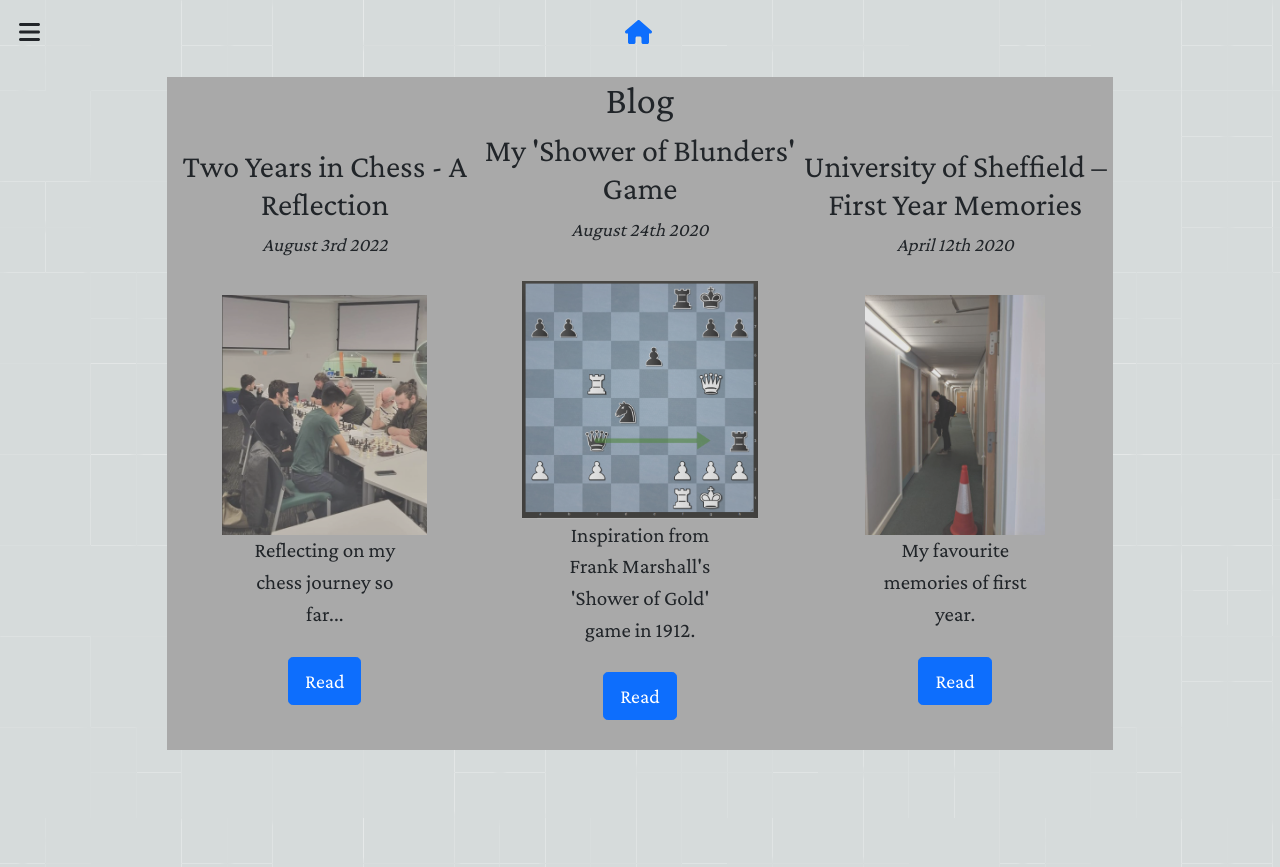
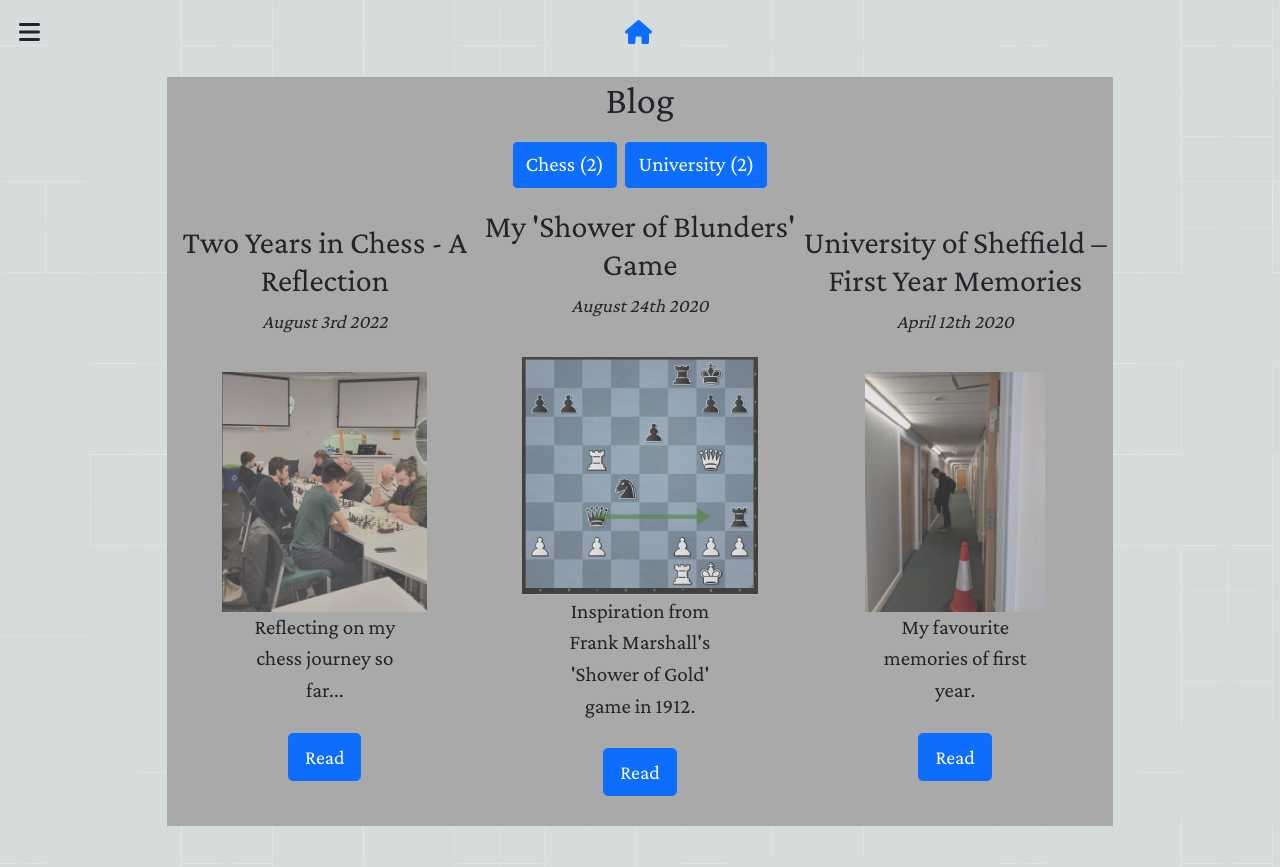
Before and after one commit to jluong23/blog, a React (Create React App) app: page /blog/posts in a window 1280 px wide. Built offline with nearby package versions, Linux system fonts and the light colour scheme.

Commit message:
Implemented category filters on blog

```diff
--- a/src/App.js
+++ b/src/App.js
@@ -3,7 +3,6 @@ import Header from "./components/Header";
 import Home from "./pages/Home";
 import BlogPost from "./pages/BlogPost";
 import "./styling.css";
-import BlogOverview from "./components/BlogOverview";
 import BlogPage from "./pages/BlogPage";
 import ProjectOverview from "./components/ProjectOverview";
 import styled from "styled-components";
@@ -35,12 +34,33 @@ const App = () => {
   }
 
   function getLatestBlogs(n, category){
-    // gets n latest blogs, starting from most recent
+    // gets n latest blogs, index 0 being most recent blog
     let sortedBlogs = [...blogData]
     sortedBlogs.sort(function(a,b){
       return new Date(b["date"]) - new Date(a["date"]);
     });
-    return sortedBlogs.slice(0, n);
+    sortedBlogs = sortedBlogs.slice(0, n);
+
+    // get blogs of a specific category if given
+    if(category){
+      sortedBlogs = sortedBlogs.filter((blog) => blog.categories.includes(category));
+    }
+    return sortedBlogs;
+  }
+
+  function getBlogCategories(){
+    // returns a dictionary of categories to blog count for all blogs
+    let categoryCounts = {};
+    blogData.map((blog) => {
+      blog.categories.map((category) => {
+        if(categoryCounts[category]){
+          categoryCounts[category] += 1;
+        }else{
+          categoryCounts[category] = 1;
+        }
+      });
+    });
+    return categoryCounts;
   }
 
   // used by scroll buttons, ref can be 'top' or a ref to a DOM object
@@ -64,7 +84,7 @@ const App = () => {
         <ContentWrapper>
           <Routes>
             <Route path="/" element={<Home setNavMenuFocus={setNavMenuFocus} scrollTo={scrollTo} setAbsoluteHeader={setAbsoluteHeader} getLatestBlogs={getLatestBlogs} ref={refs}/>} />
-            <Route path="/posts" element={<BlogPage getLatestBlogs={getLatestBlogs}/>} />
+            <Route path="/posts" element={<BlogPage getLatestBlogs={getLatestBlogs} blogCategories={getBlogCategories()}/>} />
             <Route path="/posts/:blogId" element={<BlogPost />}/>
             <Route path="/projects" element={<ProjectOverview title={"Projects"}/>} />
             <Route path="/about" element={<About/>} />
--- a/src/blogs/BlogData.json
+++ b/src/blogs/BlogData.json
@@ -5,7 +5,7 @@
         "title": "My 'Shower of Blunders' Game",
         "description": "Inspiration from Frank Marshall's 'Shower of Gold' game in 1912.",
         "thumbnail": "23.webp",
-        "tags": ["chess"]
+        "categories": ["Chess"]
     },
     {
         "id": 2,
@@ -13,7 +13,7 @@
         "title": "University of Sheffield – First Year Memories",
         "description": "My favourite memories of first year.",
         "thumbnail": "whatsapp-image-2020-04-12-at-10.48.26-1.jpeg",
-        "tags": ["University"]
+        "categories": ["University"]
     },
     {
         "id": 3,
@@ -21,6 +21,6 @@
         "title": "Two Years in Chess - A Reflection",
         "description": "Reflecting on my chess journey so far...",
         "thumbnail": "summer_league.jpg",
-        "tags": ["Chess", "University"]
+        "categories": ["Chess", "University"]
     }
 ]
--- a/src/components/BlogOverview.js
+++ b/src/components/BlogOverview.js
@@ -1,4 +1,4 @@
-import React from "react";
+import React, { useEffect, useState } from "react";
 import styled from "styled-components";
 import Article from "./Article";
 import { Link } from "react-router-dom";
@@ -30,21 +30,75 @@ const Blogs = styled.div`
       object-fit: contain;
     }
   }
+`
 
-  `
-const BlogOverview = ({getLatestBlogs, numBlogs, title}) => {
+
+const CategoryFiltersWrapper = styled.div`
+  display: flex;
+  justify-content: center;
+  margin: 1em 0;
+  margin-left: auto;
+  margin-right: auto;
+  & > button {
+    font-size: 1.1em;
+    margin : 0 .2em;
+  }
+
+`
+
+const BlogOverview = ({getLatestBlogs, numBlogs, title, useCategoryFilter, blogCategories}) => {
+  const [blogsToShow, setBlogsToShow] = useState(getLatestBlogs(numBlogs));
+  const [selectedCategory, setSelectedCategory] = useState("");
+
   const DEFAULT_NUM_BLOGS = 3;
   // default title is for home page, can be changed via props
-  const HOME_TITLE = <h1>Recent Blog Posts. <Link to="/posts">(See All)</Link></h1>
+  const HOME_TITLE = (
+    <div>
+      <h1>Recent Blog Posts.</h1>
+      <h2>
+        <Link to="/posts">(See All)</Link>
+      </h2>
+    </div>
+  );
   if(!numBlogs){
     numBlogs = DEFAULT_NUM_BLOGS;
   }
-  let recentBlogs = getLatestBlogs(numBlogs);
+  // category filter, include in render if useCategoryFiler is true and there exists blogCategories dictionary
+  let categoryFilters;
+
+  const categoryButtonClicked = (e, category, buttons) => {
+    if(selectedCategory == category){
+      // disable the selected category, showing all blogs
+      setSelectedCategory(""); // update state to no category
+      setBlogsToShow(getLatestBlogs(numBlogs)); // show all blogs
+    }else{
+      setSelectedCategory(category); // update state to selected category
+      setBlogsToShow(getLatestBlogs(numBlogs, category)); // show only blogs of given category
+    }
+  }
+
+  if(useCategoryFilter && blogCategories){
+    categoryFilters = Object.keys(blogCategories).map((category) => {
+      let count = blogCategories[category];
+      let buttonClass = selectedCategory == category ? "btn btn-success" : "btn btn-primary";
+      return (
+        <button key={category} className={buttonClass} onClick={(e) => {categoryButtonClicked(e, category, categoryFilters)}}>
+          {category} ({count})
+        </button>
+      )
+    });
+  }
+
   return (
     <Wrapper id="blog">
       {title ? <h1>{title}</h1> : HOME_TITLE}
+      {useCategoryFilter && (
+        <CategoryFiltersWrapper id="category-filters">
+          {categoryFilters}
+        </CategoryFiltersWrapper>
+      )}
       <Blogs>
-        {recentBlogs.map((blog) => {
+        {blogsToShow.map((blog) => {
           let url = "/posts/" + blog["id"];
           let thumbnail = require(`../blogs/assets/${blog["id"]}/${blog["thumbnail"]}`);
           return (
--- a/src/components/ProjectOverview.js
+++ b/src/components/ProjectOverview.js
@@ -19,7 +19,12 @@ const Projects = styled.div`
 `
 
 const ProjectOverview = React.forwardRef(({title, projectIds}, ref) => {
-  const HOME_TITLE = <h1>Recent Projects. <Link to="/projects">(See All)</Link></h1>
+  const HOME_TITLE = <div>
+    <h1>Recent Projects.</h1>
+    <h2>
+      <Link to="/projects">(See All)</Link>
+    </h2>
+  </div>
   // projectIds: only show these projects. If empty, map over all projects (projectData)
   let projectsToShow = projectIds ?  projectData.filter((project) => projectIds.includes(project.id)) : projectData
   return (
--- a/src/pages/BlogPage.js
+++ b/src/pages/BlogPage.js
@@ -9,9 +9,9 @@ const Wrapper = styled.div`
 `
 
 
-const BlogPage = ({getLatestBlogs}) => {
+const BlogPage = ({getLatestBlogs, blogCategories}) => {
     return <div>
-        <BlogOverview title={"Blog"} getLatestBlogs={getLatestBlogs} numBlogs={"100"}/>
+        <BlogOverview title={"Blog"} getLatestBlogs={getLatestBlogs} numBlogs={"100"} useCategoryFilter={true} blogCategories={blogCategories}/>
 
     </div>
 };
--- a/src/pages/Home.js
+++ b/src/pages/Home.js
@@ -125,7 +125,7 @@ const Home = React.forwardRef(({setNavMenuFocus, scrollTo, setAbsoluteHeader, ge
       }
       <HomeContent>
         <ProjectOverview ref={projectRef} projectIds={[1,2]}/>
-        <BlogOverview getLatestBlogs={getLatestBlogs}/>
+        <BlogOverview  getLatestBlogs={getLatestBlogs}/>
         <About/>
       </HomeContent>
     </HomeWrapper>
--- a/src/projects/projectData.json
+++ b/src/projects/projectData.json
@@ -7,7 +7,7 @@
         "projectUrls":
             {
                 "Live Site": "https://jluong23.github.io/shopping-cart-project/",
-                "Github": "https://github.com/jluong23/shopping-cart-project"
+                "GitHub": "https://github.com/jluong23/shopping-cart-project"
             }
     },
     {
@@ -18,7 +18,7 @@
         "projectUrls":
             {
                 "Youtube Clip": "https://www.youtube.com/watch?v=kjZV_de_YFg",
-                "Github": "https://github.com/jluong23/unity-vr"
+                "GitHub": "https://github.com/jluong23/unity-vr"
             }
     }
 ]
```
Also changed, not shown: 1 other file (tests, documents, lock files or other folders).
